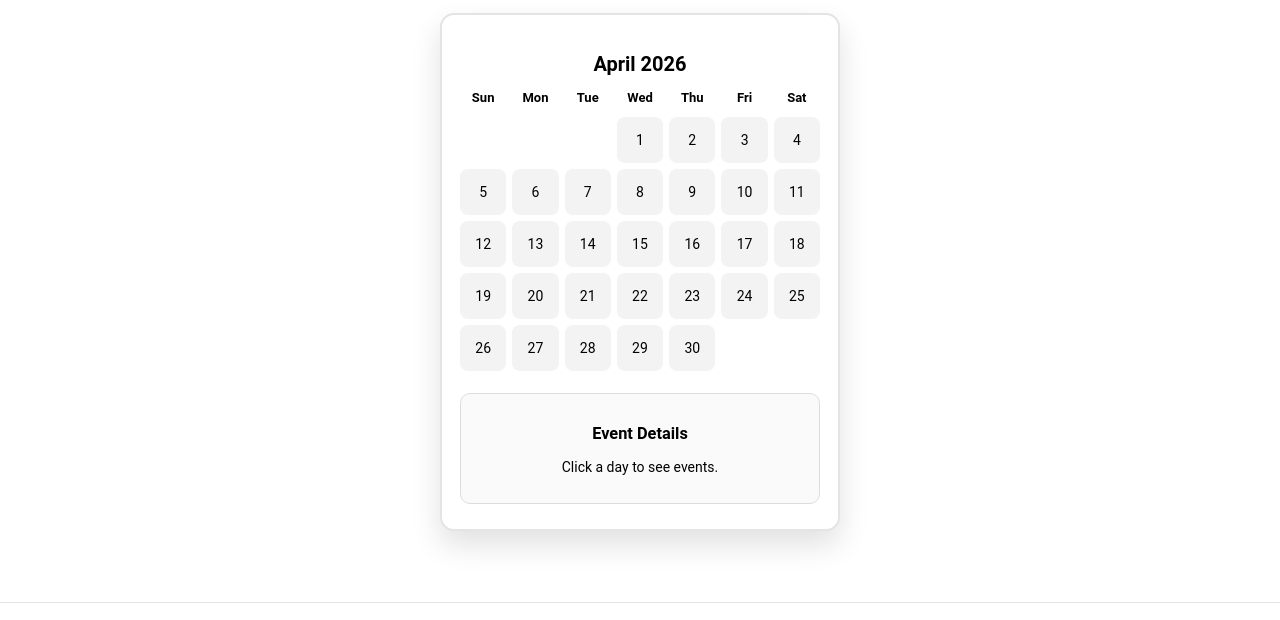
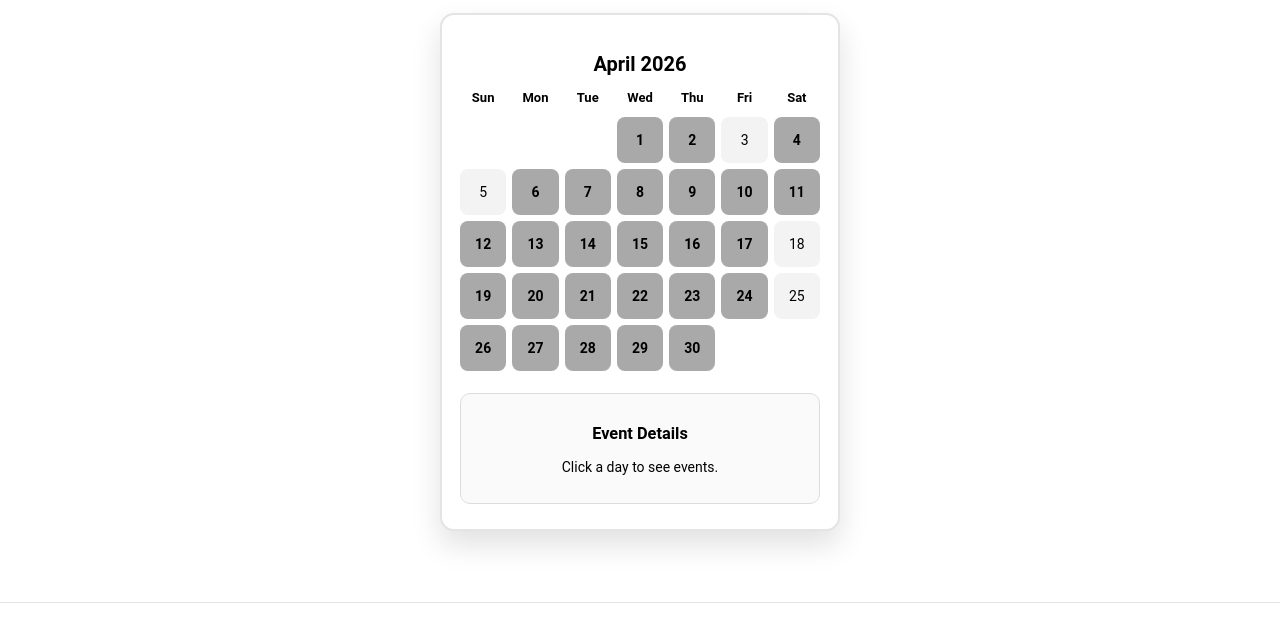
Before and after one commit to CamJacobs/ccm-website, a plain HTML site: page eventspage.html in a window 1280 px wide. Shown: the part 97-717 px from the top of the page. Drawn offline with Linux system fonts and the light colour scheme.

Commit message:
Update eventspage.html

```diff
--- a/eventspage.html
+++ b/eventspage.html
@@ -249,96 +249,127 @@
   const year = date.getFullYear();
   const month = date.getMonth();
 
-  const events = {
-    "2026-3-1":
-    [
-      { title: "Confession in Rogal Chapel", time: "7:30 PM" },
-      { title: "Mass in Rogal Chapel", time: "8:00 PM" }
-    ],
-    "2026-3-2":
-    [
-      { title: "Labyrinth Prayer in Rogal Chapel", time: "12:00 AM - 3:00 PM" },
-      { title: "Bible Study in Rogal Chapel", time: "6:00 PM" },
-      { title: "Busy Person's Retreat in Rogal Chapel", time: "All Day" }
-    ],
-    "2026-3-3":
-    [
-      { title: "Catholic Newman Club Meeting in Rogal Chapel (Stations of The Cross)", time: "5:00 PM" },
-      { title: "Busy Person's Retreat in Rogal Chapel", time: "All Day" }
-    ],
-    "2026-3-4":
-    [
-      { title: "Rosary in Rogal Chapel", time: "9:30 AM" },
-      { title: "Rosary in Rogal Chapel", time: "11:00 AM" },
-      { title: "Busy Person's Retreat in Rogal Chapel", time: "All Day" }
-    ],
-    "2026-3-5": [{ title: "Busy Person's Retreat in Rogal Chapel", time: "All Day" }],
-    "2026-3-6": [{ title: "Women's Group in Rogal Chapel", time: "3:00 PM - 4:00 PM" }],
-    "2026-3-8":
-    [
-      { title: "Esteem Leadership Session in Rogal Chapel", time: "6:00 PM" },
-      { title: "Confession in Rogal Chapel", time: "7:30 PM" },
-      { title: "Mass in Rogal Chapel", time: "8:00 PM" }
-    ],
-    "2026-3-9":
-    [
-      { title: "Labyrinth Prayer in Rogal Chapel", time: "12:00 AM - 4:00 PM" },
-      { title: "Bible Study in Rogal Chapel", time: "6:00 PM" }
-    ],
-    "2026-3-10": [{ title: "Catholic Newman Club Meeting in Rogal Chapel", time: "5:00 PM" }],
-    "2026-3-11":
+  const events =
+  {
+   "2026-4-1":
     [
       { title: "Rosary in Rogal Chapel", time: "9:30 AM" },
       { title: "Rosary in Rogal Chapel", time: "11:00 AM" },
       { title: "Men's Group in Rogal Chapel", time: "12:00 PM - 1:00 PM" },
       { title: "Men's Group in Rogal Chapel", time: "2:30 PM - 3:30 PM" }
     ],
-    "2026-3-12":
+    "2026-4-2":
     [
+      { title: "Stations of the Cross in Rogal Chapel", time: "12:00 PM" },
       { title: "Men's Group in Rogal Chapel", time: "1:00 PM - 2:00 PM" }
     ],
-    "2026-3-22":
+     "2026-4-4":
     [
-      { title: "Confession in Rogal Chapel", time: "7:30 PM" },
-      { title: "Mass in Rogal Chapel", time: "8:00 PM" }
+      { title: "Easter Vigil at Saint Margaret Mary Church", time: "8:30 PM" }
     ],
-    "2026-3-23":
+    "2026-4-6":
     [
       { title: "Labyrinth Prayer in Rogal Chapel", time: "12:00 AM - 4:00 PM" },
-      { title: "Tenebrae Rehersal in Rogal Chapel", time: "8:00 PM" }
+      { title: "Bible Study in Rogal Chapel", time: "6:00 PM" }
     ],
-    "2026-3-24":
+    "2026-4-7":
     [
       { title: "Catholic Newman Club Meeting in Rogal Chapel", time: "5:00 PM" }
     ],
-    "2026-3-25":
+    "2026-4-8":
     [
       { title: "Rosary in Rogal Chapel", time: "9:30 AM" },
       { title: "Rosary in Rogal Chapel", time: "11:00 AM" },
       { title: "Men's Group in Rogal Chapel", time: "12:00 PM - 1:00 PM" },
       { title: "Men's Group in Rogal Chapel", time: "2:30 PM - 3:30 PM" }
     ],
-    "2026-3-26":
+    "2026-4-9":
     [
       { title: "Men's Group in Rogal Chapel", time: "1:00 PM - 2:00 PM" }
     ],
-    "2026-3-27":
-    [
-      { title: "Women's Group in Rogal Chapel", time: "3:00 PM - 4:00 PM" }
-    ],
-    "2026-3-29":
+    "2026-4-10": [{ title: "Women's Group in Rogal Chapel", time: "3:00 PM - 4:00 PM" }],
+    "2026-4-11": [{ title: "Festival of Praise at Franciscan University Steubenville", time: "5:00 PM - 10:00 PM" }],
+    "2026-4-12":
     [
       { title: "Confession in Rogal Chapel", time: "7:30 PM" },
-      { title: "Palm Sunday Mass in Rogal Chapel", time: "8:00 PM" }
+      { title: "Mass in Rogal Chapel", time: "8:00 PM" }
     ],
-    "2026-3-30":
+    "2026-4-12":
+    [
+      { title: "Confession in Rogal Chapel", time: "7:30 PM" },
+      { title: "Mass in Rogal Chapel", time: "8:00 PM" }
+    ],
+    "2026-4-13":
     [
       { title: "Labyrinth Prayer in Rogal Chapel", time: "12:00 AM - 4:00 PM" },
-      { title: "Tenebrae in Rogal Chapel", time: "8:00 PM" }
+      { title: "Bible Study in Rogal Chapel", time: "6:00 PM" }
     ],
-    "2026-3-31":
+    "2026-4-14":
     [
       { title: "Catholic Newman Club Meeting in Rogal Chapel", time: "5:00 PM" }
+    ],
+    "2026-4-15":
+    [
+      { title: "Rosary in Rogal Chapel", time: "9:30 AM" },
+      { title: "Rosary in Rogal Chapel", time: "11:00 AM" },
+      { title: "Men's Group in Rogal Chapel", time: "12:00 PM - 1:00 PM" },
+      { title: "Men's Group in Rogal Chapel", time: "2:30 PM - 3:30 PM" }
+    ],
+    "2026-4-16":
+    [
+      { title: "Men's Group in Rogal Chapel", time: "1:00 PM - 2:00 PM" }
+    ],
+    "2026-4-17": [{ title: "Women's Group in Rogal Chapel", time: "3:00 PM - 4:00 PM" }],
+    "2026-4-19":
+    [
+      { title: "Confession in Rogal Chapel", time: "7:30 PM" },
+      { title: "Mass in Rogal Chapel", time: "8:00 PM" }
+    ],
+    "2026-4-20":
+    [
+      { title: "Labyrinth Prayer in Rogal Chapel", time: "12:00 AM - 4:00 PM" },
+      { title: "Bible Study in Rogal Chapel", time: "6:00 PM" }
+    ],
+    "2026-4-21":
+    [
+      { title: "Catholic Newman Club Meeting in Rogal Chapel", time: "5:00 PM" }
+    ],
+    "2026-4-22":
+    [
+      { title: "Rosary in Rogal Chapel", time: "9:30 AM" },
+      { title: "Rosary in Rogal Chapel", time: "11:00 AM" },
+      { title: "Men's Group in Rogal Chapel", time: "12:00 PM - 1:00 PM" },
+      { title: "Men's Group in Rogal Chapel", time: "2:30 PM - 3:30 PM" }
+    ],
+    "2026-4-23":
+    [
+      { title: "Men's Group in Rogal Chapel", time: "1:00 PM - 2:00 PM" }
+    ],
+    "2026-4-24": [{ title: "Women's Group in Rogal Chapel", time: "3:00 PM - 4:00 PM" }],
+    "2026-4-26":
+    [
+      { title: "Confession in Rogal Chapel", time: "7:30 PM" },
+      { title: "Mass in Rogal Chapel", time: "8:00 PM" }
+    ],
+    "2026-4-27":
+    [
+      { title: "Labyrinth Prayer in Rogal Chapel", time: "12:00 AM - 4:00 PM" },
+      { title: "Bible Study in Rogal Chapel", time: "6:00 PM" }
+    ],
+    "2026-4-28":
+    [
+      { title: "Catholic Newman Club Meeting in Rogal Chapel (Bonfire)", time: "5:00 PM" }
+    ],
+    "2026-4-29":
+    [
+      { title: "Rosary in Rogal Chapel", time: "9:30 AM" },
+      { title: "Rosary in Rogal Chapel", time: "11:00 AM" },
+      { title: "Men's Group in Rogal Chapel", time: "12:00 PM - 1:00 PM" },
+      { title: "Men's Group in Rogal Chapel", time: "2:30 PM - 3:30 PM" }
+    ],
+    "2026-4-30":
+    [
+      { title: "Men's Group in Rogal Chapel", time: "1:00 PM - 2:00 PM" }
     ],
   };
 
```
